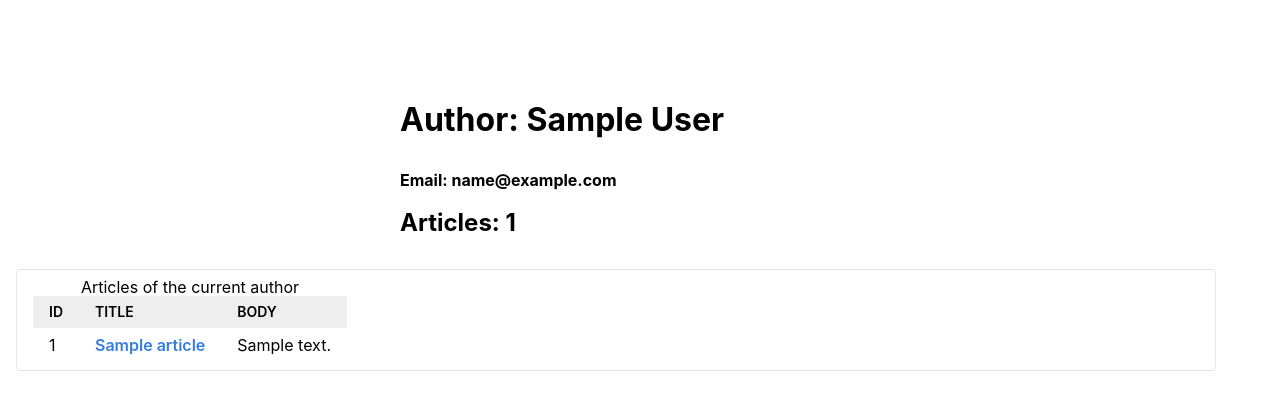
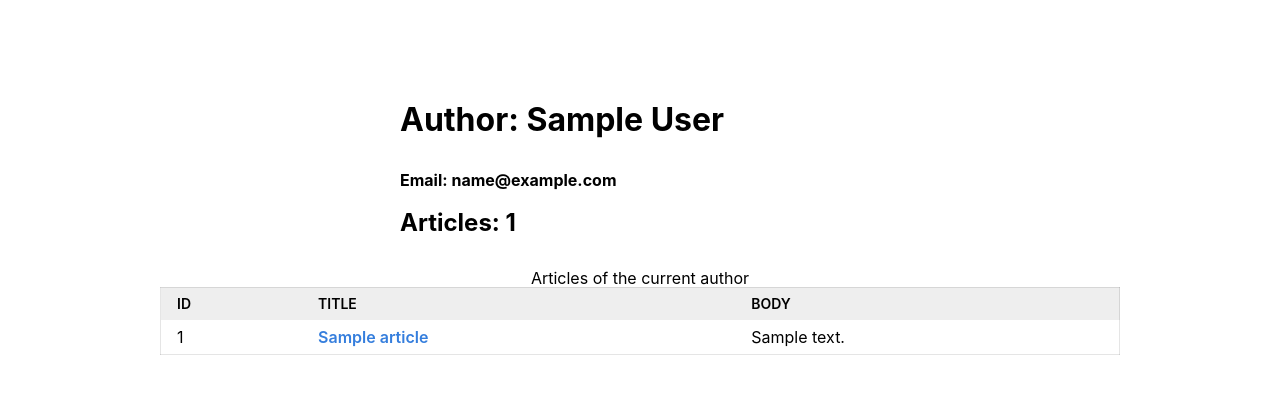
Before and after one commit to savvagen/django-profiling-poc, a Django app: page /authors/1/ in a window 1280 px wide. Shown: the part 52-462 px from the top of the page. Run offline with Django 3.2, Linux system fonts and the light colour scheme; tables that the repository leaves empty hold one stand-in row (values such as "Sample post"); some libraries are stand-ins or nearby versions.

Commit message:
fixed documentation

```diff
--- a/src/templates/author_details.html
+++ b/src/templates/author_details.html
@@ -6,7 +6,7 @@
             <h2 class="mb4">Articles: {{ author_articles|length }} </h2>
             <p/>
             <!-- Make table resizable https://www.brainbell.com/javascript/making-resizable-table-js.html -->
-            <table style="margin: 0px -80% 8px; width:250%; display: block; overflow: scroll;" class="collapse ba br2 b--black-10 pv2 ph3">
+            <table style="margin: 0% -50% 0%; width:200%; display: overflow: scroll;" class="collapse ba br2 b--black-10 pv2 ph3">
                 <caption>Articles of the current author</caption>
                 <tbody>
                     <tr class="striped--light-gray">
```
